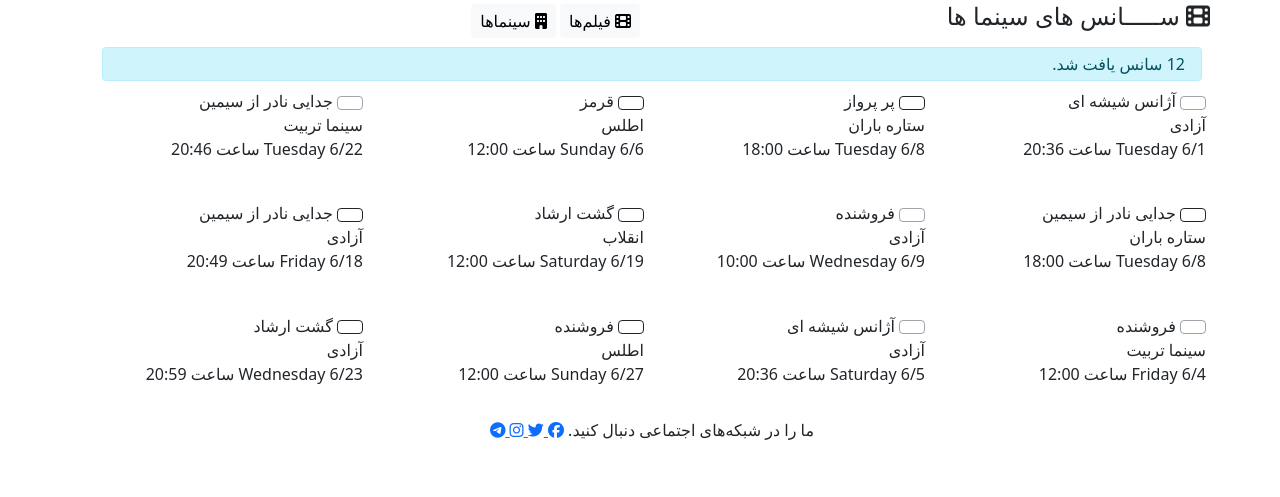
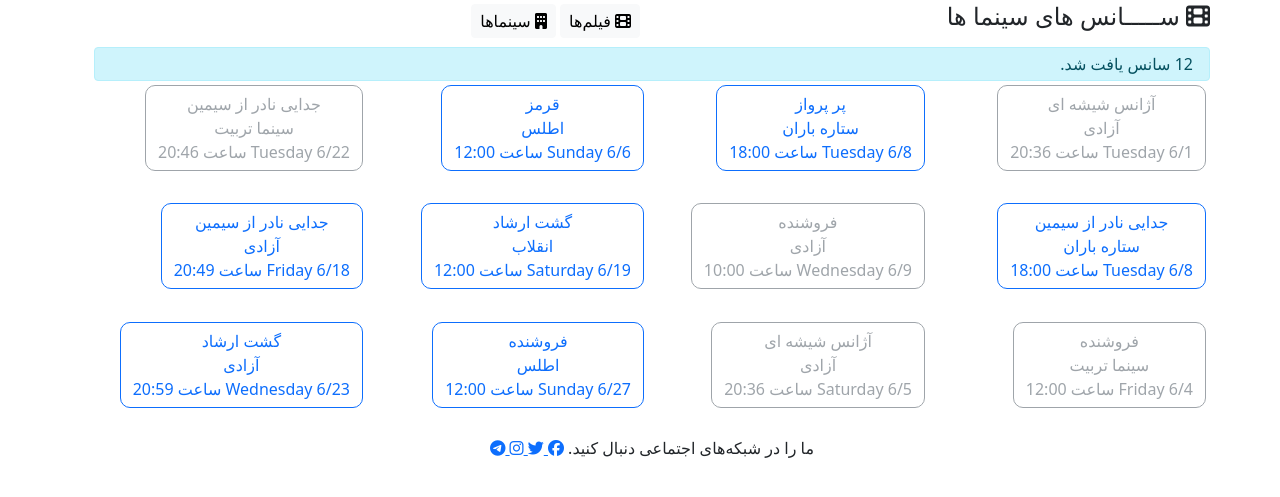
Before and after one commit to iam-Robo/DjangoCourse, a Django app: page /ticketing/showtime/list in a window 1280 px wide. Shown: the part 44-541 px from the top of the page. Run offline with Django 3.2, Linux system fonts and the light colour scheme; data comes from the database, SQL or seed files in the repository; some libraries are stand-ins or nearby versions.

Commit message:
added some style to buttons in showtime_list.html

```diff
--- a/ticketing/templates/ticketing/showtime_list.html
+++ b/ticketing/templates/ticketing/showtime_list.html
@@ -7,24 +7,19 @@
 
 {% block main_content %}
             {% if showtime_list_views %}
-                <div class="row px-2">
-                    <div class="col">
-                        <div class="alert alert-info mt-2 mb-0 py-1 px-3">
-                            {{ showtime_list_views.count }}
-                            سانس یافت شد.
-                        </div>
-                    </div>
+                <div class="alert alert-info mt-2 mb-0 py-1 px-3">
+                    {{ showtime_list_views.count }}
+                        سانس یافت شد.
                 </div>
                 <div class="row px-2">
                     {% for item in showtime_list_views %}
-                        <div class="col-3 px-2 py-2">
-                               <span class="showtime-box btn
+                        <div class="col-3 px-2 py-1">
+                               <button type="button" style="border-radius: 10px"
                                 {% if item.status != item.SALE_OPEN %}
-                                    disabled btn-outline-secondary
+                                        disabled class="btn btn-outline-secondary"
                                 {% else %}
-                                    btn-outline-dark
-                                {% endif %}">
-                               </span>
+                                         class="btn btn-outline-primary">
+                                {% endif %}
                                 <span>{{ item.movie }}</span>
                                 <br/>
                                 <span>{{ item.cinema }}</span>
@@ -32,6 +27,7 @@
                                 <span>
                                     {{ item.start_time|date:"l n/j ساعت H:i" }}
                                 </span>
+                               </button>
                                 {# TODO: extract a template tag or filter for class below #}
                                 <span class="showtime-status badge
                                     {% if item.status == item.SALE_NOT_STARTED %}
```
